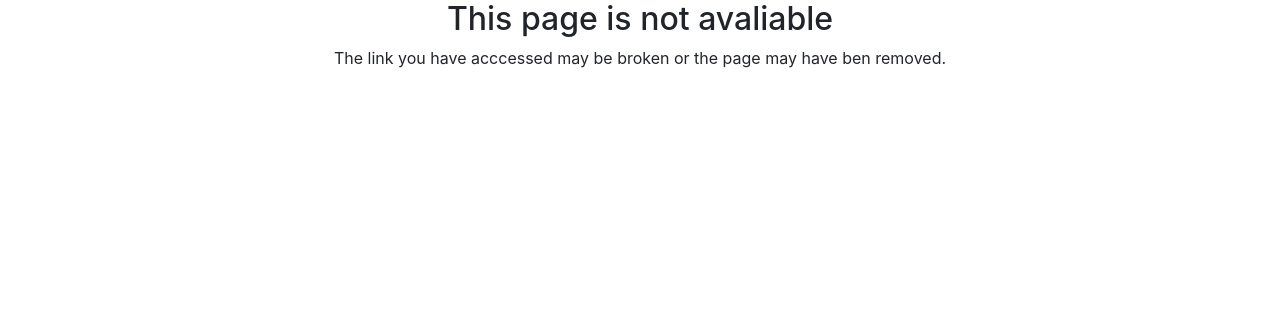
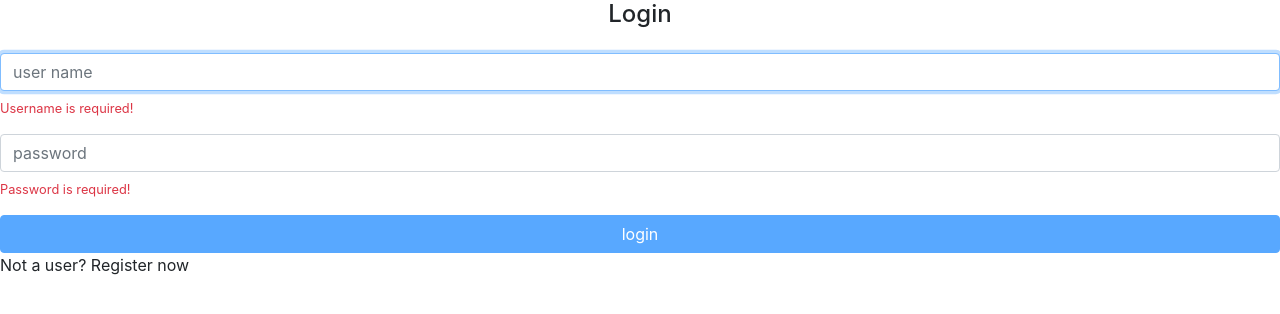
Before and after one commit to rsaless/Alura_angular_2, an Angular app in the folder alurapic/: page / in a window 1280 px wide. Shown: the top 314 px of the page. Built offline with nearby package versions, Linux system fonts and the light colour scheme.

Commit message:
Criação da tela de login, redirecionamento e componentização dos elementos da tela

```diff
--- a/alurapic/src/app/app.module.ts
+++ b/alurapic/src/app/app.module.ts
@@ -5,6 +5,7 @@
 import { PhotosModule } from './photos/photos.module';
 import { AppRoutingModule } from './app.routing.module';
 import { ErrorsModule } from './errors/errors.module';
+import { HomeModule } from './home/home.module';
 
 @NgModule({
   declarations: [
@@ -14,7 +15,8 @@
     BrowserModule,
     PhotosModule,
     AppRoutingModule,
-    ErrorsModule
+    ErrorsModule,
+    HomeModule
   ],
   providers: [],
   bootstrap: [AppComponent]
--- a/alurapic/src/app/app.routing.module.ts
+++ b/alurapic/src/app/app.routing.module.ts
@@ -5,9 +5,10 @@
 import { PhotoFormComponent } from './photos/photo-form/photo-form.component';
 import { NotFoundComponent } from './errors/not-found/not-found.component';
 import { PhotoListResolver } from './photos/photo-list/photo-list.resolver';
+import { SignInComponent } from './home/signin/signin.component';
 
 const routes: Routes = [
-    {path:'p/add', component: PhotoFormComponent},
+    {path:'', component: SignInComponent},
     {path:'user/:userName', component: PhotoListComponent, resolve: {photos: PhotoListResolver}},
     {path:'p/add', component: PhotoFormComponent},
     {path:'**', component: NotFoundComponent},
--- /dev/null
+++ b/alurapic/src/app/core/auth/auth.service.ts
@@ -0,0 +1,16 @@
+import { Injectable } from '@angular/core';
+import { HttpClient } from '@angular/common/http';
+
+const API_URL = 'http://localhost:3000';
+
+@Injectable({
+  providedIn: 'root'
+})
+export class AuthService {
+
+  constructor(private http: HttpClient) { }
+
+  authenticate(userName: string, password: string){
+    return this.http.post(API_URL + '/user/login', {userName, password})
+  }
+}
--- /dev/null
+++ b/alurapic/src/app/core/platform/platform-detector.service.ts
@@ -0,0 +1,11 @@
+import { Injectable, PLATFORM_ID, Inject } from '@angular/core';
+import { isPlatformBrowser } from '@angular/common';
+
+@Injectable({providedIn:'root'})
+export class PLatformDetectorService{
+    constructor(@Inject(PLATFORM_ID) private platformID: string){}
+
+    isPlatformBrowser(){
+        return isPlatformBrowser(this.platformID);
+    }
+}
--- a/alurapic/src/app/home/signin/signin.component.html
+++ b/alurapic/src/app/home/signin/signin.component.html
@@ -1,16 +1,18 @@
 <h4 class="text-center">Login</h4>
 
-<form class="form mt-4">
+<form [formGroup]="loginForm" class="form mt-4" (submit)="login()">
 
     <div class="form-group">
-        <input class="form-control" placeholder="user name" autofocus>
+        <input #userNameInput formControlName="userName" class="form-control" placeholder="user name" autofocus>
+        <ap-vmessage *ngIf="loginForm.get('userName').errors?.required" text="Username is required!"></ap-vmessage>
     </div>
 
     <div class="form-group">
-        <input type="password" class="form-control" placeholder="password">
+        <input formControlName="passWord" type="password" class="form-control" placeholder="password">
+        <ap-vmessage *ngIf="loginForm.get('passWord').errors?.required" text="Password is required!"></ap-vmessage>
     </div>
 
-    <button type="submit" class="btn btn-primary btn-block"> login /button>
+    <button [disabled]="loginForm.invalid" type="submit" class="btn btn-primary btn-block"> login </button>
 
 </form>
 
--- a/alurapic/src/app/home/signin/signin.component.ts
+++ b/alurapic/src/app/home/signin/signin.component.ts
@@ -1,8 +1,46 @@
-import { Component } from '@angular/core';
+import { Component, OnInit, ElementRef, ViewChild } from '@angular/core';
+import { FormGroup, FormBuilder, Validators } from '@angular/forms';
+import { AuthService } from 'src/app/core/auth/auth.service';
+import { Router } from '@angular/router';
+import { PLatformDetectorService } from 'src/app/core/platform/platform-detector.service';
 
 @Component({
     templateUrl: './signin.component.html'
 })
-export class SignInComponent{
+export class SignInComponent implements OnInit{
+    loginForm: FormGroup;
+    @ViewChild('userNameInput') userNameInput: ElementRef<HTMLInputElement>;
 
+    constructor(
+        private formBuilder: FormBuilder,
+        private authService: AuthService,
+        private router: Router,
+        private platformDetectorService: PLatformDetectorService,
+    ){}
+
+    ngOnInit(): void {
+        this.loginForm = this.formBuilder.group({
+            userName: ['', Validators.required],
+            passWord: ['', Validators.required]
+        });
+    }
+
+    login(){
+        const userName = this.loginForm.get('userName').value;
+        const passWord = this.loginForm.get('passWord').value;
+
+
+        this.authService
+            .authenticate(userName, passWord)
+            .subscribe(
+                () => this.router.navigate(['user', userName]),
+                err => {
+                    console.log(err);
+                    this.loginForm.reset();
+                    this.platformDetectorService.isPlatformBrowser() &&
+                        this.userNameInput.nativeElement.focus();
+                    alert('Invalid username or password');
+                }
+            );
+    }
 }
--- /dev/null
+++ b/alurapic/src/app/shared/components/vmessage/vmessage.component.html
@@ -0,0 +1,3 @@
+<small class="text-danger d-block mt-2">
+    {{ text }}
+</small>
```
Also changed, not shown: alurapic/src/app/home/home.module.ts (+6 -1 lines), alurapic/src/app/shared/components/vmessage/vmessage.component.ts (added, +9 -0 lines), alurapic/src/app/shared/components/vmessage/vmessage.module.ts (added, +10 -0 lines), 1 other file (tests, documents, lock files or other folders).
